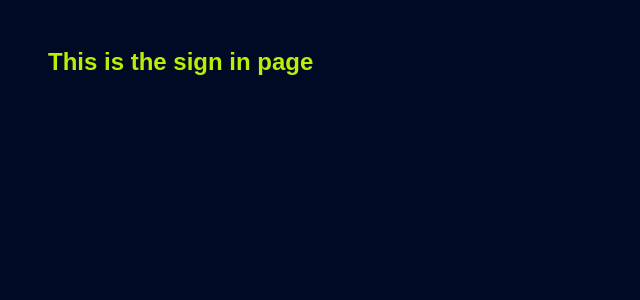
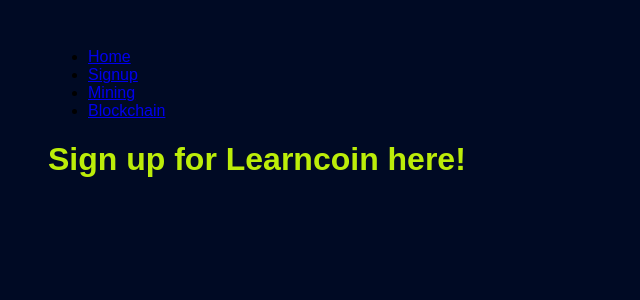
Before and after one commit to anerli/learncoin, a React (Create React App) app in the folder client/learncoin-client/: page /signup in a window 1280 px wide. Shown: the top 300 px of the page, without its empty margins (0-640 px from the left). Built offline with nearby package versions, Linux system fonts and the light colour scheme.

Commit message:
feat: added navigation

```diff
--- a/client/learncoin-client/package.json
+++ b/client/learncoin-client/package.json
@@ -8,6 +8,7 @@
     "@testing-library/user-event": "^13.5.0",
     "react": "^17.0.2",
     "react-dom": "^17.0.2",
+    "react-router-dom": "^6.2.1",
     "react-scripts": "5.0.0",
     "web-vitals": "^2.1.4"
   },
--- /dev/null
+++ b/client/learncoin-client/src/Pages/Blockchain.js
@@ -0,0 +1,9 @@
+const Blockchain = () => {
+    return (
+        <div>
+            <h1>Blockchain Viewer</h1>
+        </div>
+    )
+};
+
+export default Blockchain;
--- /dev/null
+++ b/client/learncoin-client/src/Pages/Login.js
@@ -0,0 +1,28 @@
+import {Outlet, Link} from "react-router-dom";
+
+const Login = () => {
+    return (
+        <>
+            <nav>
+                <ul>
+                    <li>
+                        <Link to="/homepage">Home</Link>
+                    </li>
+                    <li>
+                        <Link to="/signup">Signup</Link>
+                    </li>
+                    <li>
+                        <Link to="/mining">Mining</Link>
+                    </li>
+                    <li>
+                        <Link to="/blockchain">Blockchain</Link>
+                    </li>
+                </ul>
+            </nav>
+
+            <Outlet />
+        </>
+    )
+};
+
+export default Login;
--- /dev/null
+++ b/client/learncoin-client/src/Pages/Mining.js
@@ -0,0 +1,9 @@
+const Mining = () => {
+    return (
+        <div>
+            <h1>Learn how to mine here!</h1>
+        </div>
+    )
+};
+
+export default Mining;
--- /dev/null
+++ b/client/learncoin-client/src/Pages/Signup.js
@@ -0,0 +1,9 @@
+const Signup = () => {
+    return (
+        <div>
+            <h1>Sign up for Learncoin here!</h1>
+        </div>
+    )
+};
+
+export default Signup;
--- a/client/learncoin-client/src/index.js
+++ b/client/learncoin-client/src/index.js
@@ -1,7 +1,27 @@
 import React from 'react';
 import ReactDOM from 'react-dom';
+import { BrowserRouter, Routes, Route } from "react-router-dom";
 
 import './index.css';
-import App from './App';
+import Blockchain from './Pages/Blockchain';
+import Homepage from "./Pages/Homepage";
+import Login from "./Pages/Login";
+import Mining from "./Pages/Mining";
+import Signup from "./Pages/Signup";
+
+export default function App() {
+    return (
+        <BrowserRouter>
+            <Routes>
+                <Route path="/" element={<Login />}>
+                    <Route path="homepage" element={<Homepage />} />
+                    <Route path="signup" element={<Signup />} />
+                    <Route path="mining" element={<Mining />} />
+                    <Route path="blockchain" element={<Blockchain />} />
+                </Route>
+            </Routes>
+        </BrowserRouter>
+    );
+}
 
 ReactDOM.render(<App />, document.getElementById('root'));
```
Also changed, not shown: client/learncoin-client/src/Pages/Homepage.js (renamed from client/learncoin-client/src/Homepage.js, +4 -4 lines), 1 other file (tests, documents, lock files or other folders).
